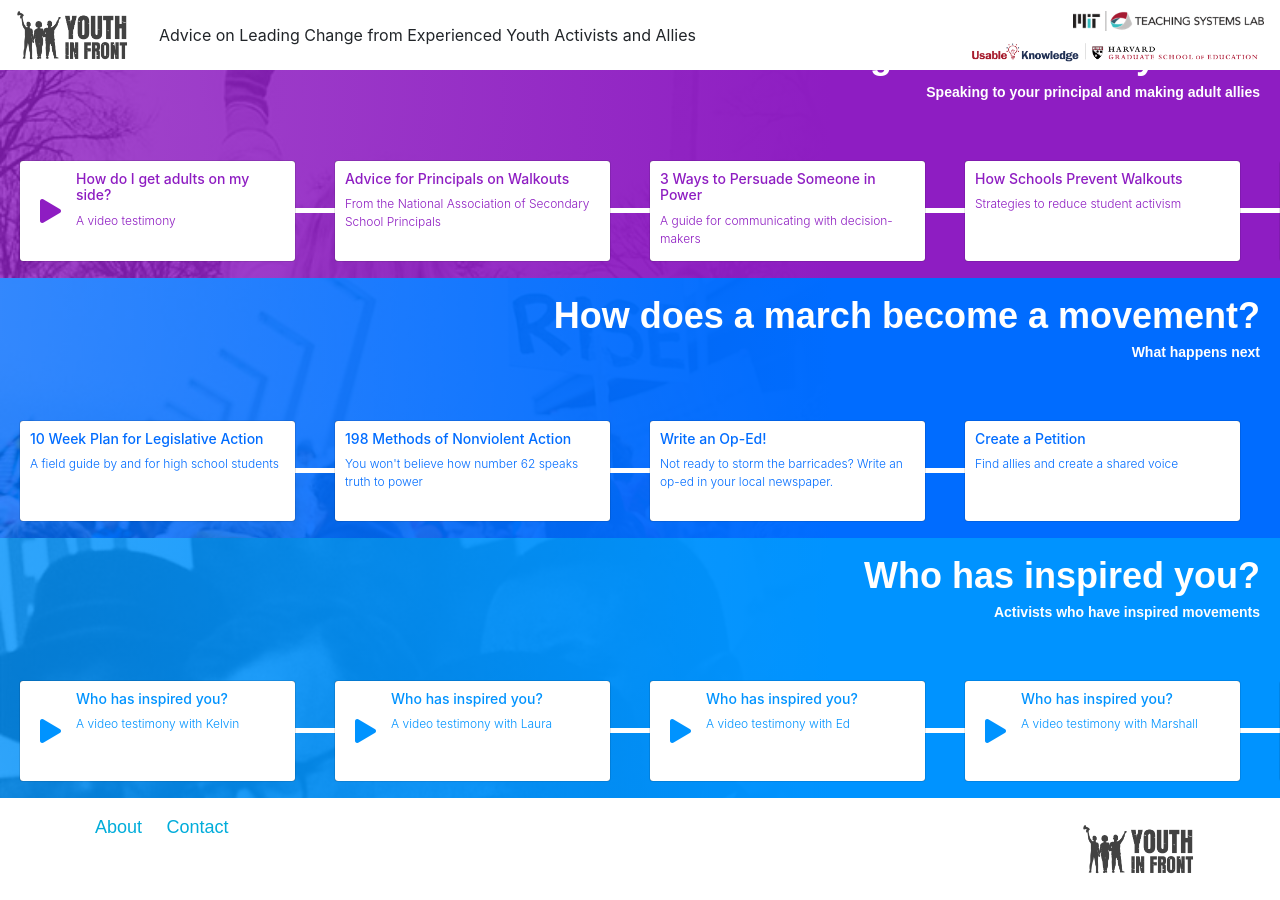
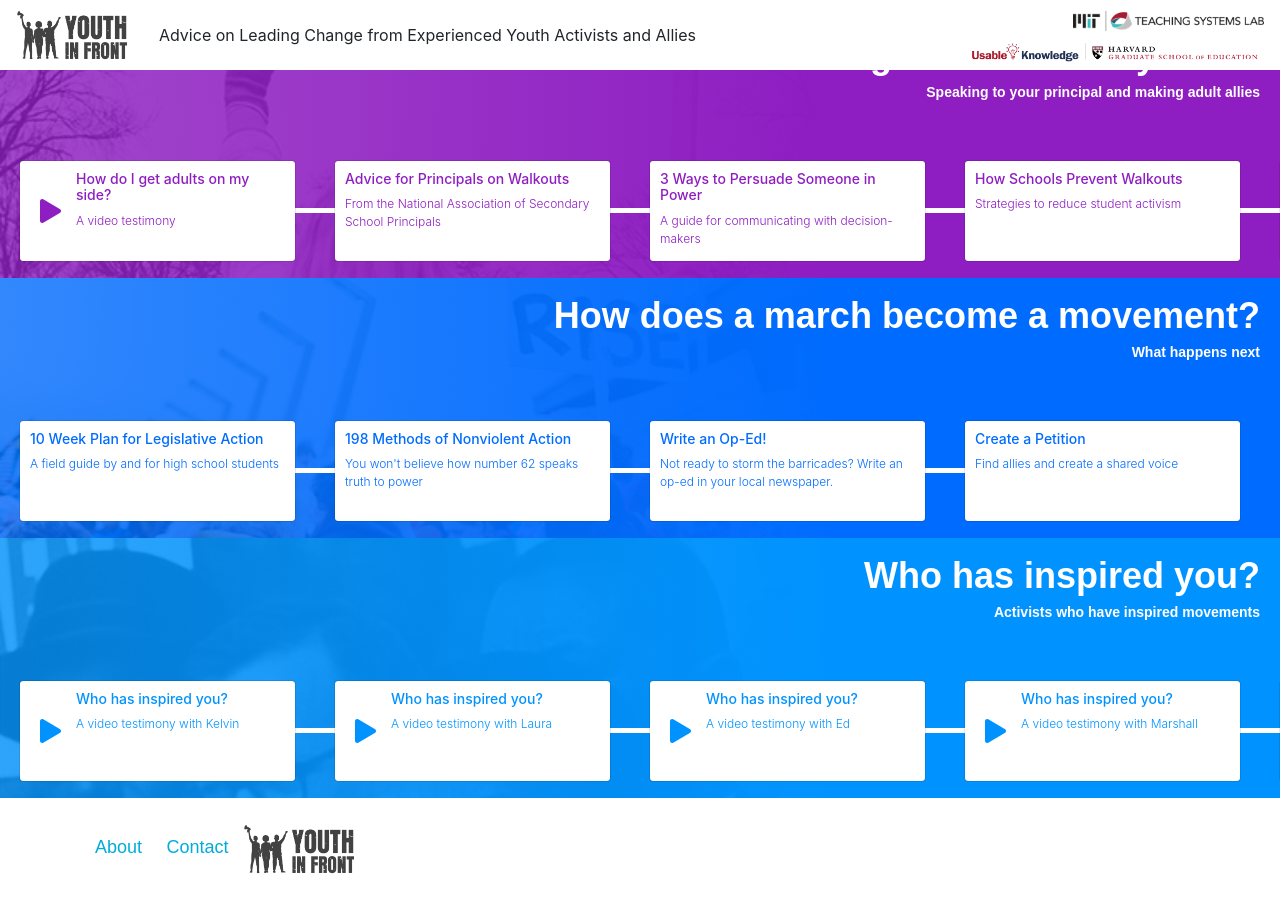
Before and after one commit to youthinfront/youthinfront-site, a Jekyll site: the page built from index.md, in a window 1280 px wide and 900 px high, scrolled down 1412 px. Built offline with Jekyll 4.4.1, drawn with Linux system fonts in a browser that asks for light colours; nearby versions of some CDN libraries.

Commit message:
Update default.html

```diff
--- a/_layouts/default.html
+++ b/_layouts/default.html
@@ -62,7 +62,7 @@
         <a class="footer-link no-underline color-3" href="/about.html">About</a>
         <a class="footer-link no-underline color-3" href="/contact.html">Contact</a>
 
-          <a href="/"><img class="page-logo" src="/images/logo-black-wide.png" align="right" /></a>
+          <a href="/"><img class="page-logo" src="/images/logo-black-wide.png"/></a>
 
       </div>
     </footer>
```
